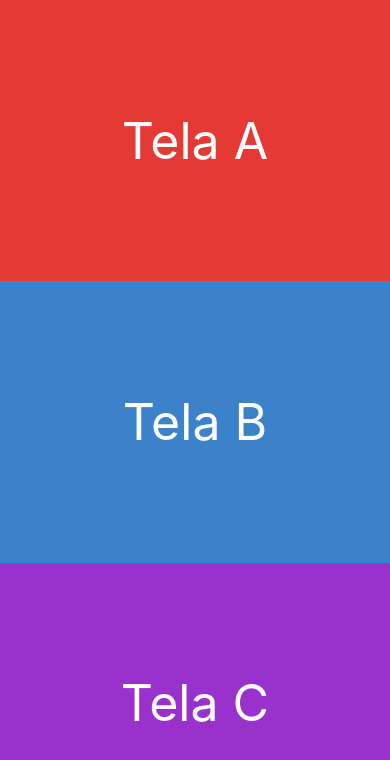
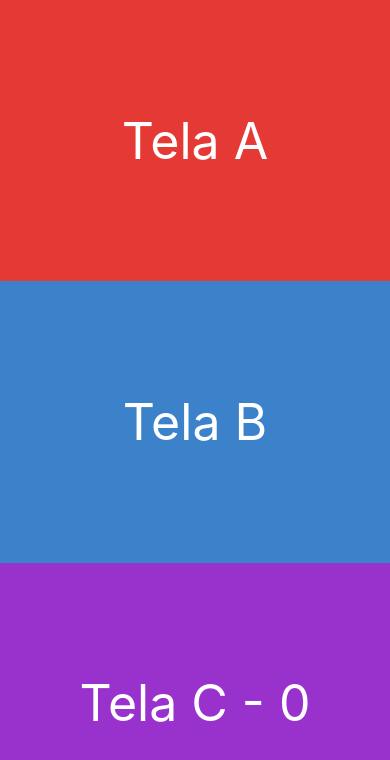
Before and after one commit to rafaelribeiro96/react-native-udemy-br, a React Native app in the folder navegacao/: screen /TelaA in a window 390 px wide. Shown: the top 760 px of the page. Built offline with nearby package versions, Linux system fonts and the light colour scheme.

Commit message:
praticando navegação push

```diff
--- a/navegacao/src/components/PassoStack.js
+++ b/navegacao/src/components/PassoStack.js
@@ -14,7 +14,11 @@ export default props => (
       {props.avancar ? (
         <Button
           title="Avançar"
-          onPress={() => props.navigation.navigate(props.avancar)}
+          onPress={() => {
+            props.navigation.push(props.avancar, {
+              numero: parseInt(Math.random() * 100),
+            });
+          }}
         />
       ) : (
         false
--- a/navegacao/src/routes/Stack.js
+++ b/navegacao/src/routes/Stack.js
@@ -25,8 +25,8 @@ export default props => (
     </Stack.Screen>
     <Stack.Screen name="TelaC">
       {props => (
-        <PassoStack {...props} voltar>
-          <TelaC />
+        <PassoStack {...props} voltar avancar="TelaC">
+          <TelaC {...props} />
         </PassoStack>
       )}
     </Stack.Screen>
--- a/navegacao/src/views/TelaC.js
+++ b/navegacao/src/views/TelaC.js
@@ -2,5 +2,10 @@ import React from 'react';
 import TextoCentral from '../components/TextoCentral';
 
 export default props => {
-  return <TextoCentral corFundo="#9932cd">Tela C</TextoCentral>;
+  const route = props.route || {params: {numero: 0}};
+  return (
+    <TextoCentral corFundo="#9932cd">
+      Tela C - {route.params.numero}
+    </TextoCentral>
+  );
 };
```
